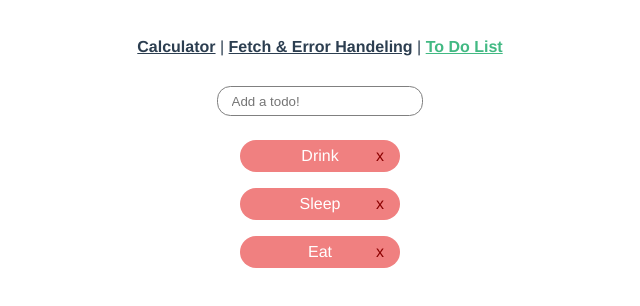
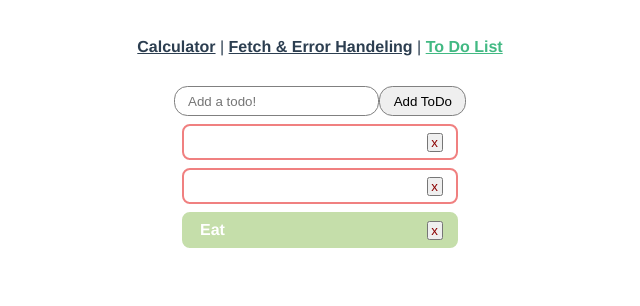
Before and after one commit to Vincentvanleeuwen/frontend-applications, a Vue app: page /todolist in a window 1280 px wide. Shown: the top 306 px of the page, without its empty margins (320-960 px from the left). Built offline with nearby package versions, Linux system fonts and the light colour scheme; the HTML template or start-up script is replaced by a standard one.

Commit message:
changed todo list code

```diff
--- a/package.json
+++ b/package.json
@@ -9,7 +9,9 @@
   },
   "dependencies": {
     "core-js": "^3.6.5",
+    "d3": "^6.2.0",
     "vue": "^3.0.0",
+    "vue-material-design-icons": "^4.11.0",
     "vue-router": "^4.0.0-rc.3"
   },
   "devDependencies": {
--- a/src/components/FetchExample.vue
+++ b/src/components/FetchExample.vue
@@ -30,14 +30,12 @@ export default {
     const error = ref(null)
 
     try {
-
       combinedSet.value = await fetchData(endPoints)
                                   .then(convertToJSON)
                                   .then(filterDataSets)
                                   .then(mergeDataSets)
                                   .then(correctPlaceNames)
                                   .then(restructureDataSets)
-
     } catch (e) {
       error.value = e
     }
--- a/src/components/ToDo.vue
+++ b/src/components/ToDo.vue
@@ -1,45 +1,77 @@
 <template>
-  <li v-for="(toDo, index) in reverse(items)" :key="index" @click="removeToDo(index)">
-    {{ toDo.todo }} <span>x</span>
-  </li>
+
+  <div class="todo" v-bind:class="{'is-complete': todo.completed}">
+
+    <label>
+      <input type="checkbox" v-on:change="$emit('complete-todo', todo.id)" v-bind:checked="todo.completed">
+    </label>
+
+    {{ todo.todo }}
+
+
+    <button @click="$emit('remove-todo', todo.id)">x</button>
+
+  </div>
+
 </template>
 
 <script>
+
 export default {
   name: "ToDo",
-  props: ['items'],
-  methods: {
-    // Reversed so they pop in from the top instead of from the bottom.
-    removeToDo(index) {
-      let newItems = this.items
-      newItems.reverse().splice(index, 1)
-      return newItems
-    },
-    reverse(array) {
-      console.log(array);
-      return array.slice().reverse()
-    }
-  }
+  props: ['todo'],
+
 }
 </script>
 
 <style scoped>
-li {
+.todo {
   text-decoration: none;
-  list-style-type: none;
-  background-color: lightcoral;
-  border-radius: 2em;
-  height: 2em;
-  width: 10em;
+  border: lightcoral solid 2px;
+  border-radius: .5em;
+  height: auto;
+  width: 15em;
   line-height: 2em;
   margin: .5em 0;
+  padding: 0 1em;
   position: relative;
   color: white;
   cursor: pointer;
+  max-width: 15em;
+  display: flex;
+  flex-direction: row;
+  justify-content: space-between;
+  align-items: center;
+  flex-wrap: wrap;
+  font-weight:bold;
 }
-li span {
+.is-complete {
+
+  border: #c5deaa solid 2px;
+  color: white;
+  background: #c5deaa
+}
+
+label input[type='checkbox'] {
+  visibility: hidden;
+}
+label  {
+  cursor: pointer;
+  position: absolute;
+  width: 100%;
+  height: 100%;
+  padding:0;
+}
+button {
   position: absolute;
   right:1em;
   color: darkred;
+  padding: 0 .2em;
 }
+/*button:last-child {*/
+/*  position: absolute;*/
+/*  right:3em;*/
+/*  color: darkred;*/
+/*  padding: 0 .2em;*/
+/*}*/
 </style>
--- a/src/main.js
+++ b/src/main.js
@@ -2,5 +2,4 @@ import { createApp } from 'vue'
 import App from './App.vue'
 import router from './router'
 
-
 createApp(App).use(router).mount('#app')
--- a/src/views/ToDoList.vue
+++ b/src/views/ToDoList.vue
@@ -1,17 +1,29 @@
 <template>
-  <label for="new-todo">
-    <input id="new-todo" type="text" placeholder="Add a todo!" v-model="toDoText" @keyup.enter="addToDo(toDoText)">
-  </label>
+  <form @submit.prevent="addToDo">
+    <label for="new-todo">
+      <input id="new-todo"
+             type="text"
+             placeholder="Add a todo!"
+             v-model="toDoText">
+    </label>
+    <input type="submit" value="Add ToDo">
+  </form>
 
-  <ul id="todo-container">
+  <!--  Loop through todo's  -->
 
-    <ToDo :items="items"/>
-  </ul>
+  <section id="todo-container" >
+    <ToDo v-for="todo in reverse(items)"
+          v-bind:key="todo.id"
+          v-bind:todo="todo"
+          v-on:remove-todo="removeToDo"
+          v-on:complete-todo="completeToDo"/>
+  </section>
 </template>
 
 <script>
+// import Vue from 'vue'
 import { reactive, toRefs } from 'vue'
-import ToDo from "@/components/ToDo"
+import ToDo from '@/components/ToDo'
 const useToDoStates = () => {
   // Create states
   let state = reactive({
@@ -28,9 +40,9 @@ export default {
   data: () => {
     return {
       items: [
-        { todo: 'Eat' },
-        { todo: 'Sleep' },
-        { todo: 'Drink' }
+        { id: 1, todo: 'Eat', completed: true },
+        { id: 2, todo: 'Sleep', completed: false  },
+        { id: 3, todo: 'Drink', completed: false  }
       ]
     }
   },
@@ -41,9 +53,35 @@ export default {
     }
   },
   methods: {
-    addToDo(toDoText) {
-      return this.items.push({todo: toDoText})
+    addToDo() {
+      // Create new todo
+      console.log(this.toDoText)
+      const newToDo = {
+        id: this.items.length + 1,
+        todo: this.toDoText,
+        completed: false
+      }
+      // Empty input after creation
+      this.toDoText = ''
+
+      // Add new todo to array
+      this.items = [...this.items, newToDo]
+    },
+    reverse(array) {
+     return [...array].reverse()
+    },
+    removeToDo(id) {
+      this.items = this.items.filter((item)=> {
+        return item.id !== id
+      });
+    },
+    completeToDo(id) {
+      console.log(this.items)
+      const selected = this.items.find(todo => todo.id === id)
+      console.log(selected);
+      selected.completed = !selected.completed
     }
+
   }
 }
 </script>
```
Also changed, not shown: 1 other file (tests, documents, lock files or other folders).
